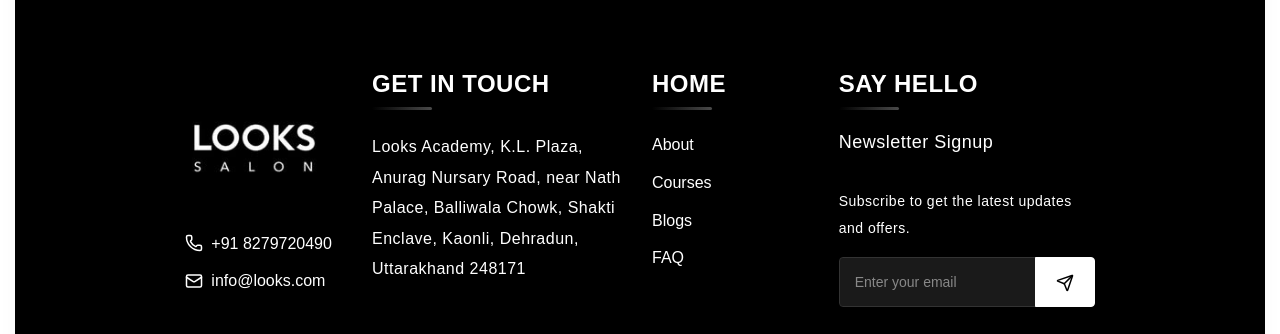
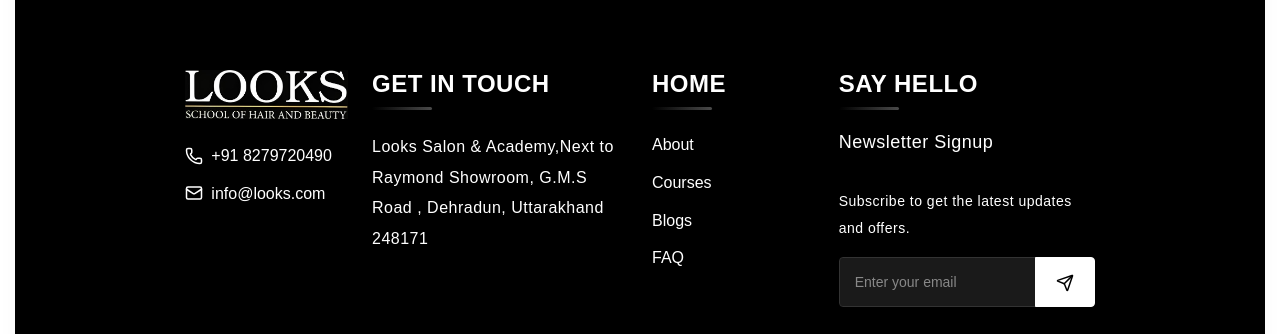
Before and after one commit to prachi-dreambyte/Looks_Academy, a React (Vite) app: page / in a window 1280 px wide. Shown: the part 4741-5075 px from the top of the page. Built offline with nearby package versions, Linux system fonts and the light colour scheme.

Commit message:
footer logo add

```diff
--- a/src/components/Footer.jsx
+++ b/src/components/Footer.jsx
@@ -2,6 +2,7 @@ import React, { useState } from "react";
 import { Link } from "react-router-dom";
 import { Phone, Mail, Send, CheckCircle, AlertCircle } from "lucide-react";
 import "../style/footer.css";
+import logo from "/public/image/looks.jpeg";
 
 const Footer = () => {
   const [email, setEmail] = useState("");
@@ -56,7 +57,7 @@ const Footer = () => {
           {/* Logo Section */}
           <div className="col-lg-2 col-md-6 col-sm-6 mb-4 footer-column">
             <img
-              src="/image/looks.jpg"
+              src={logo}
               alt="Logo"
               className="Logo"
             />
@@ -80,9 +81,8 @@ const Footer = () => {
           <div className="col-lg-3 col-md-6 col-sm-6 mb-4 footer-column">
             <h3 className="footerName">Get in Touch</h3>
             <p className="footerPara">
-              Looks Academy, K.L. Plaza, Anurag Nursary Road,
-              near Nath Palace, Balliwala Chowk,
-              Shakti Enclave, Kaonli, Dehradun, Uttarakhand 248171
+              Looks Salon & Academy,Next to Raymond Showroom, G.M.S Road ,
+              Dehradun, Uttarakhand 248171
             </p>
           </div>
 
--- a/src/style/footer.css
+++ b/src/style/footer.css
@@ -12,7 +12,7 @@
   letter-spacing: 0.5px;
 }
 .Logo {
-  width: 137px;
+  width: 170px;
   height: auto;
   transition: transform 0.3s ease, filter 0.3s ease;
 }
```
Also changed, not shown: public/image/looks.jpeg.
